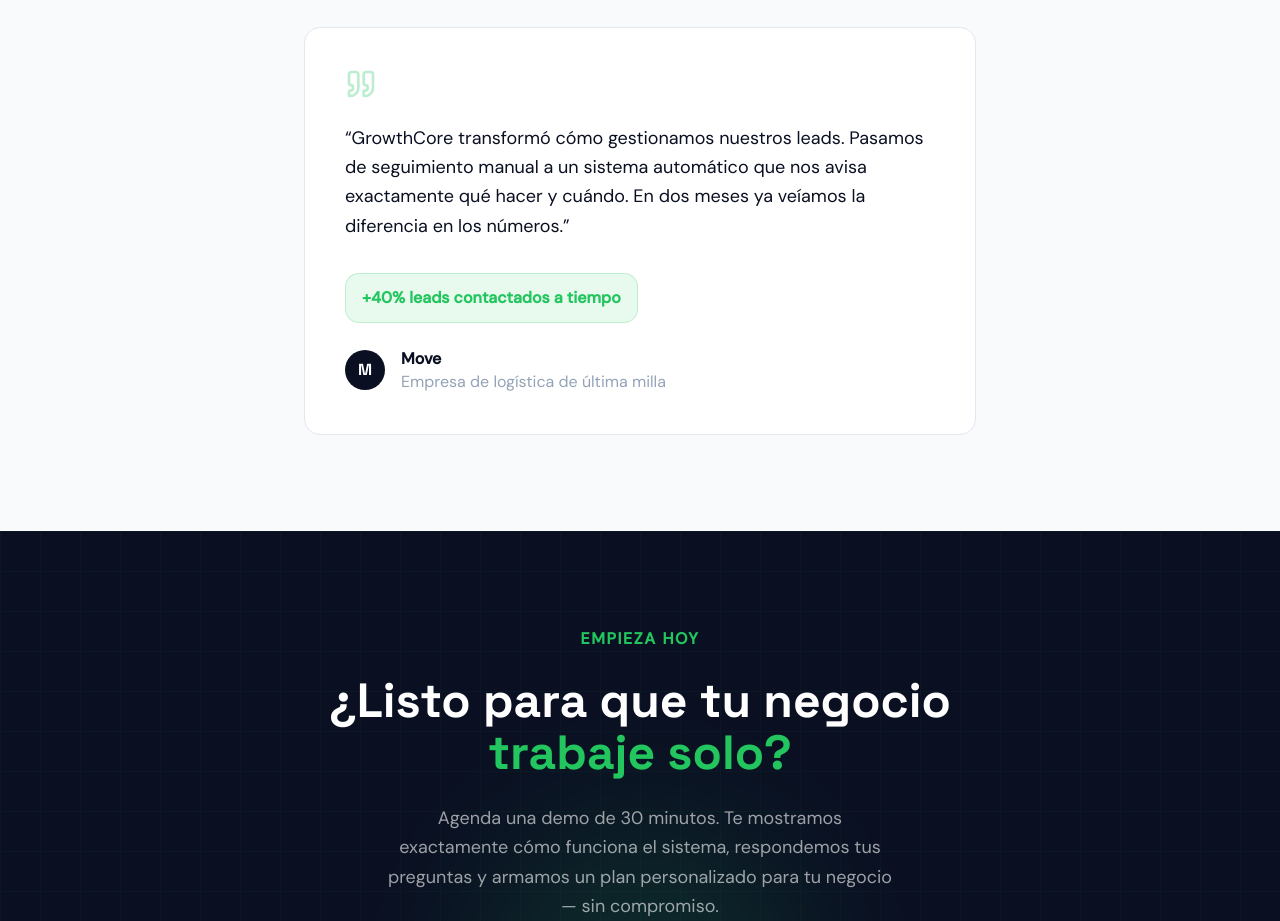
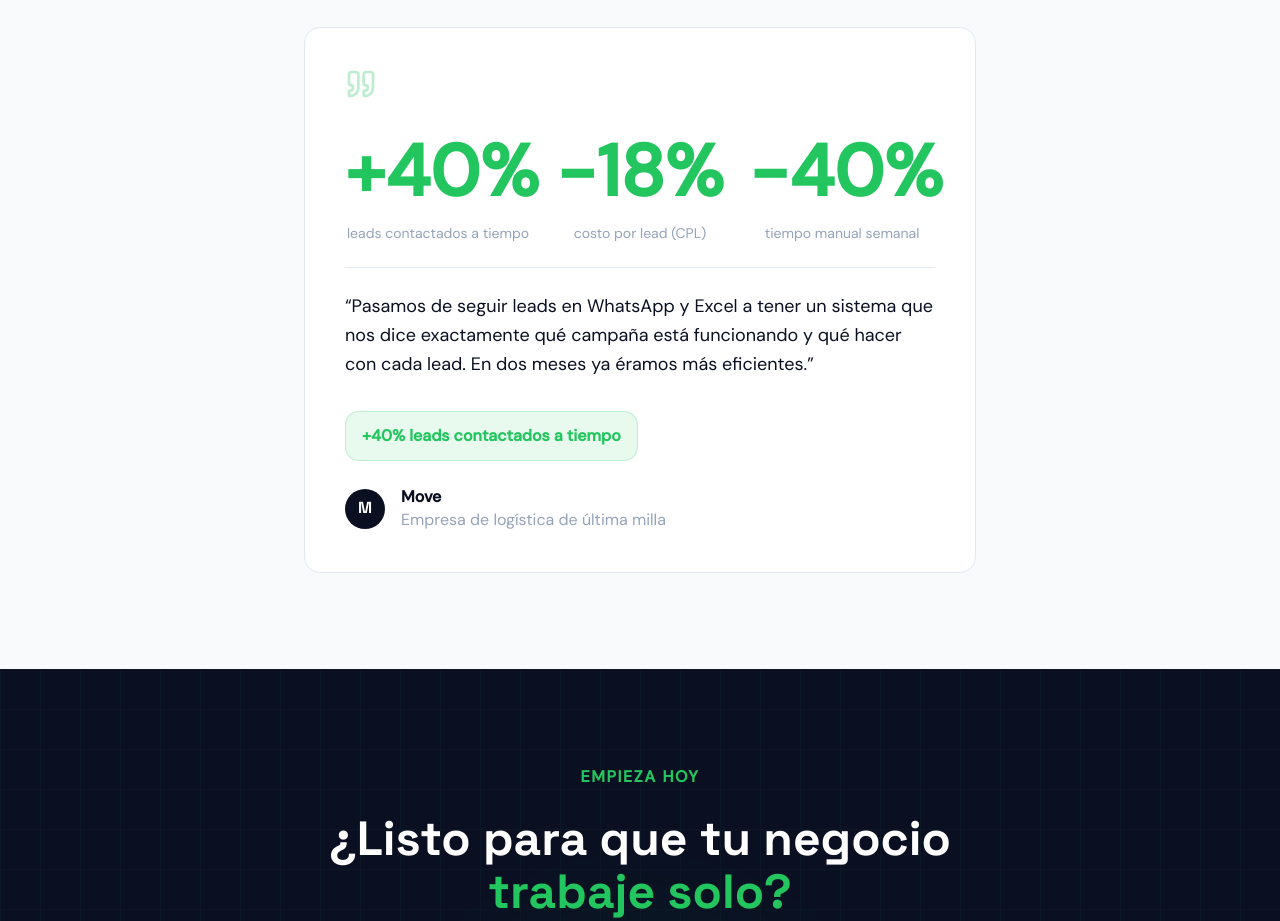
Before and after one commit to vmleoninfo-cmd/growthcore-web, a Next.js app: page / in a window 1280 px wide. Shown: the part 3580-4501 px from the top of the page. Built offline with nearby package versions, Linux system fonts and the light colour scheme.

Commit message:
feat: caso MOVE con métricas reales antes/después en testimonials

```diff
--- a/src/components/Testimonials.tsx
+++ b/src/components/Testimonials.tsx
@@ -6,7 +6,7 @@
 const testimonials = [
   {
     quote:
-      "GrowthCore transformó cómo gestionamos nuestros leads. Pasamos de seguimiento manual a un sistema automático que nos avisa exactamente qué hacer y cuándo. En dos meses ya veíamos la diferencia en los números.",
+      "Pasamos de seguir leads en WhatsApp y Excel a tener un sistema que nos dice exactamente qué campaña está funcionando y qué hacer con cada lead. En dos meses ya éramos más eficientes.",
     author: "Move",
     role: "Empresa de logística de última milla",
     metric: "+40% leads contactados a tiempo",
@@ -49,6 +49,22 @@
             >
               <Quote className="w-8 h-8 text-accent/30 mb-6" />
 
+              {/* Métricas antes/después */}
+              <div className="grid grid-cols-3 gap-4 mb-6 pb-6 border-b border-border">
+                <div className="text-center">
+                  <p className="text-2xl font-bold text-accent">+40%</p>
+                  <p className="text-xs text-muted-foreground mt-1">leads contactados a tiempo</p>
+                </div>
+                <div className="text-center">
+                  <p className="text-2xl font-bold text-accent">−18%</p>
+                  <p className="text-xs text-muted-foreground mt-1">costo por lead (CPL)</p>
+                </div>
+                <div className="text-center">
+                  <p className="text-2xl font-bold text-accent">−40%</p>
+                  <p className="text-xs text-muted-foreground mt-1">tiempo manual semanal</p>
+                </div>
+              </div>
+
               <blockquote
                 className="text-foreground leading-relaxed mb-8"
                 style={{ fontSize: "var(--text-base)" }}
```
